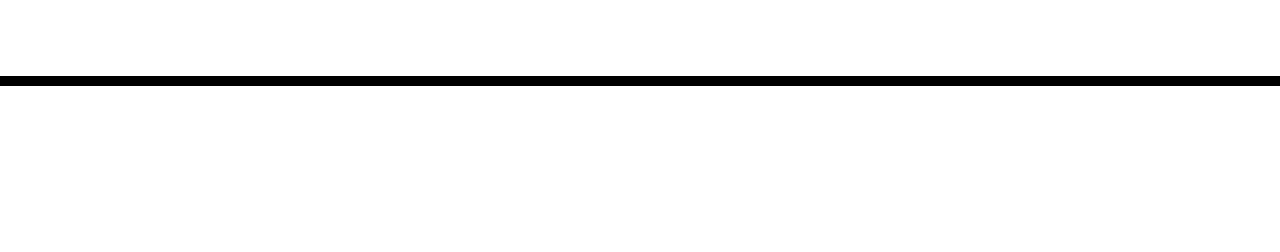
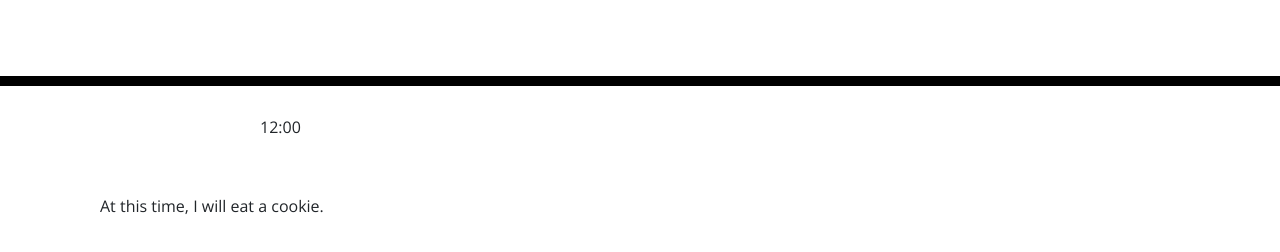
Before and after one commit to scott-gr/Work-Scheduler-gt-hw, a plain HTML site: page index.html in a window 1280 px wide. Shown: the part 182-434 px from the top of the page. Drawn offline with nearby package versions, Linux system fonts and the light colour scheme.

Commit message:
adding basic row to html, establishing ids to work with.

```diff
--- a/index.html
+++ b/index.html
@@ -29,7 +29,17 @@
       <p id="currentDay" class="lead"></p>
     </header>
     <div class="container">
-      <!-- Timeblocks go here -->
+      <div class = 'row' id="hourRow">
+        <div class = 'col-md-2' id='hourCol'></div>
+          <span id= 'hourText'>12:00</span>
+        </div>
+        <div class="col-md-9" id='noteCol'>
+          <span id= 'noteText'>At this time, I will eat a cookie.</span>
+        </div>
+        <div class="col-md-1" id="btnCol">
+          <!-- Save Button will appear here when text is added to noteCol-->
+        </div>
+      </div>
     </div>
 
     <script src="https://code.jquery.com/jquery-3.4.1.min.js"></script>
```
